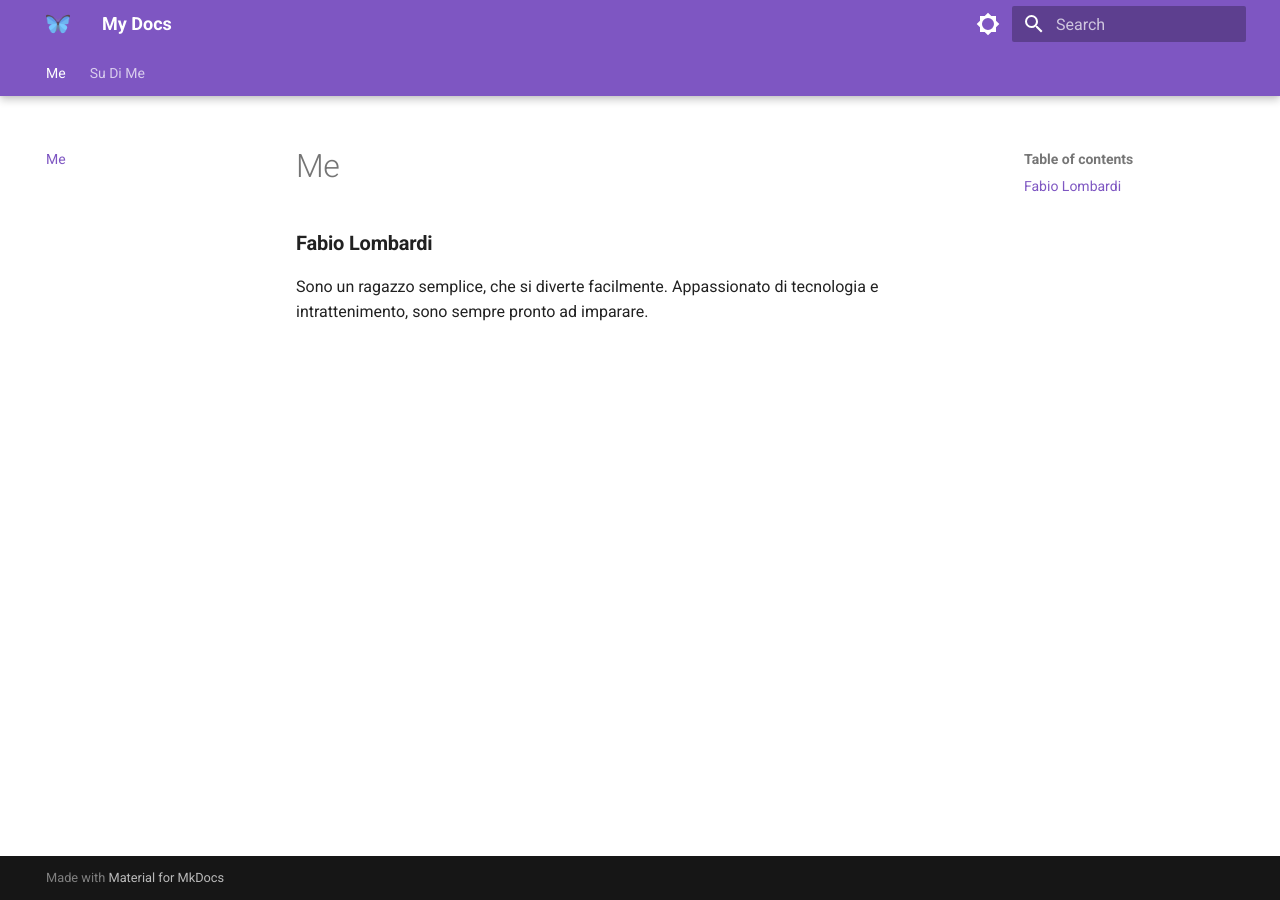
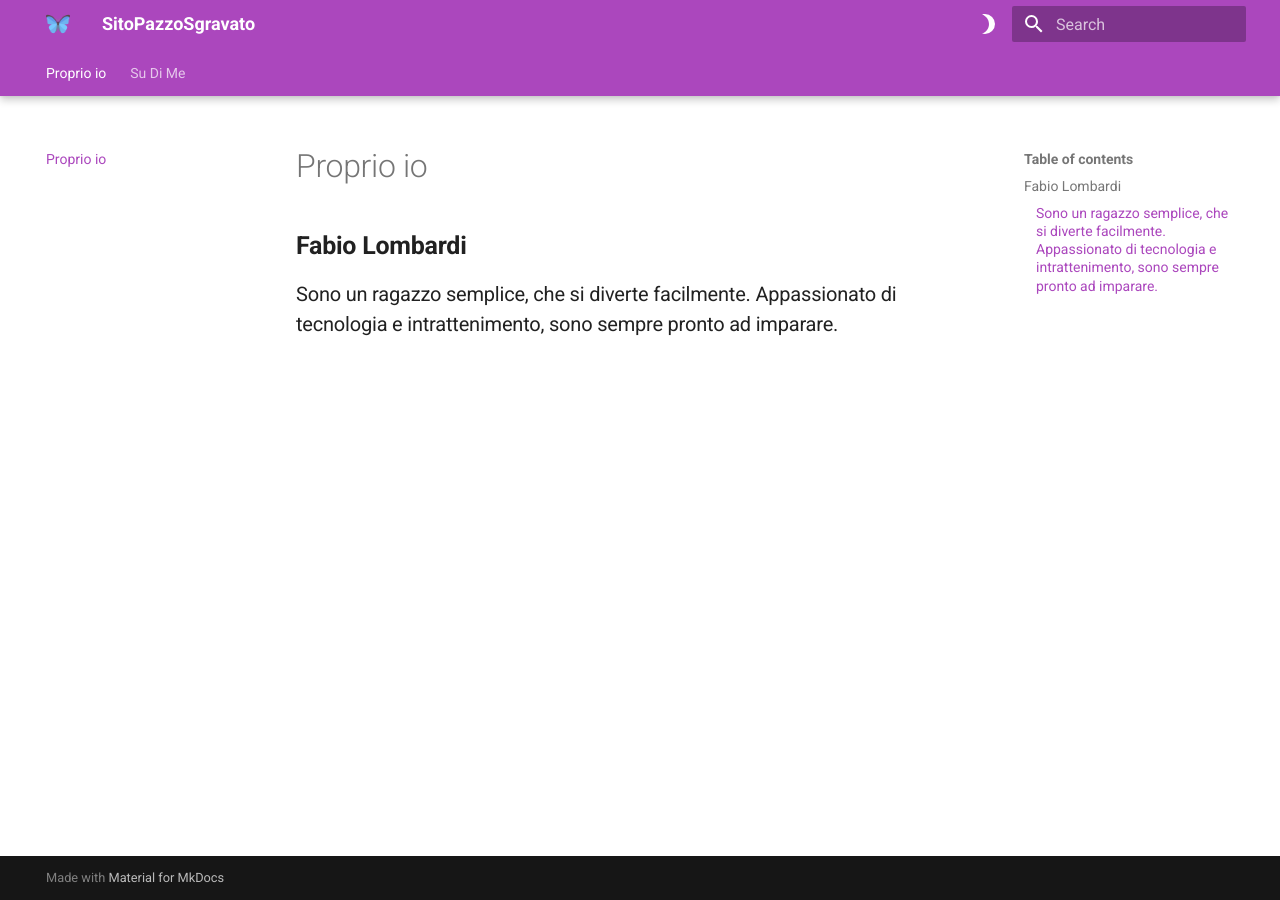
Before and after one commit to thaaby/primo-anno, an MkDocs documentation site: the page built from docs/Me.md, in a window 1280 px wide. Built offline with MkDocs 1.6.1 and Material for MkDocs 9.7.7, drawn with Linux system fonts in a browser that asks for light colours.

Commit message:
miglioramenti nome e file

```diff
--- a/docs/Me.md
+++ b/docs/Me.md
@@ -1,3 +1,3 @@
-### **Fabio Lombardi**
+## **Fabio Lombardi**
 
-Sono un ragazzo semplice, che si diverte facilmente. Appassionato di tecnologia e intrattenimento, sono sempre pronto ad imparare.
+### Sono un ragazzo semplice, che si diverte facilmente. Appassionato di tecnologia e intrattenimento, sono sempre pronto ad imparare.
--- a/mkdocs.yml
+++ b/mkdocs.yml
@@ -1,4 +1,4 @@
-site_name: My Docs
+site_name: SitoPazzoSgravato
 site_url: https://mydomain.org/mysite
 theme:
   name: material
@@ -10,16 +10,16 @@ theme:
 
     # Palette toggle for light mode
     - scheme: default
-      primary: deep purple
+      primary: purple
       toggle:
-        icon: material/brightness-5
+        icon: material/brightness-3
         name: Switch to dark mode
 
     # Palette toggle for dark mode
     - scheme: slate
-      primary: purple
+      primary: deep purple
       toggle:
-        icon: material/brightness-3
+        icon: material/brightness-1
         name: Switch to light mode
 
 
@@ -36,7 +36,7 @@ theme:
 
 
 nav:
-  - Me: Me.md
+  - Proprio io: Me.md
   - Su Di Me:
     - Chi sono: Su Di Me/Chisono.md
     - Errori: Su Di Me/Errori.md
```
Also changed, not shown: docs/Su di me/Chisono.md (+1 -1 lines), docs/Su di me/Errori.md (+1 -1 lines).
